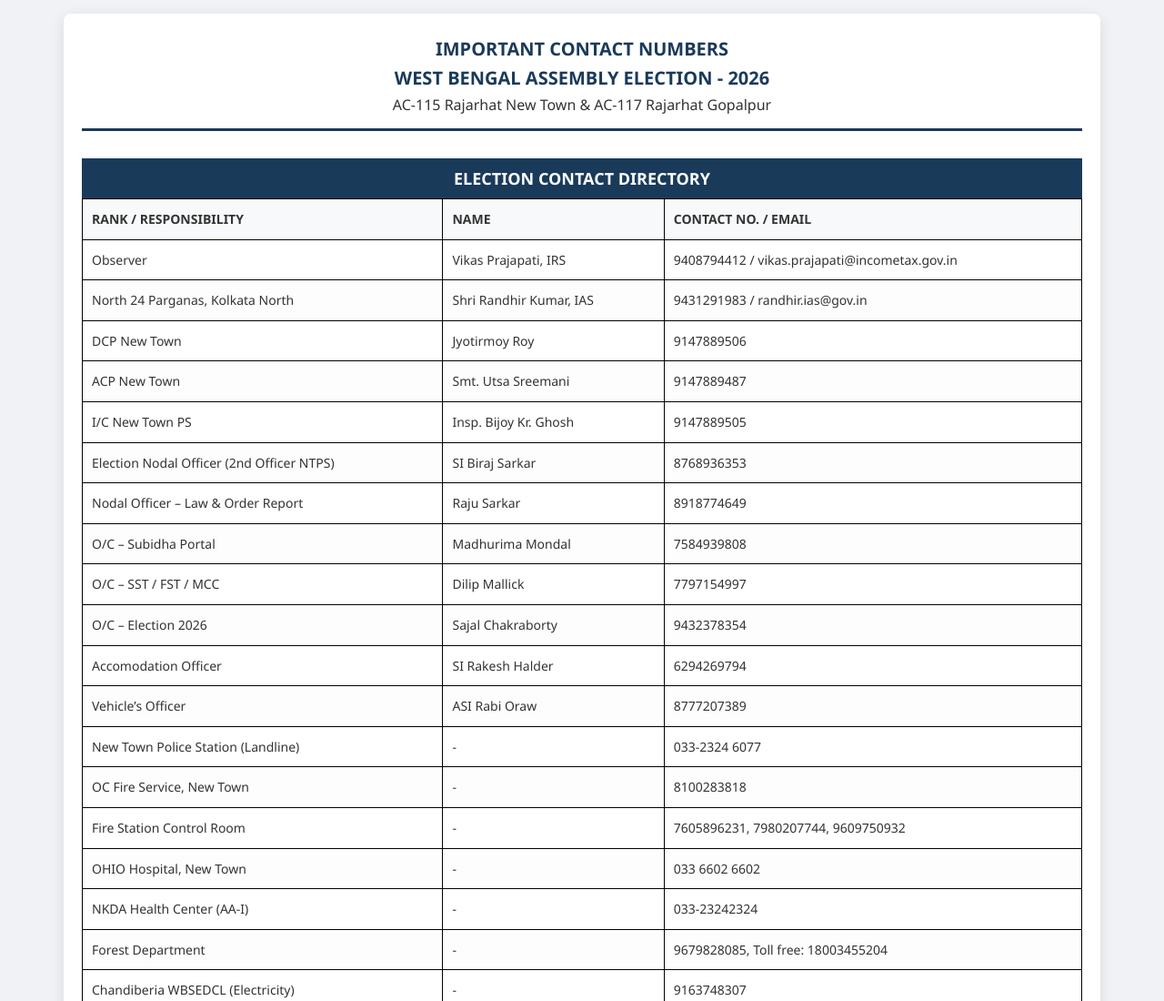
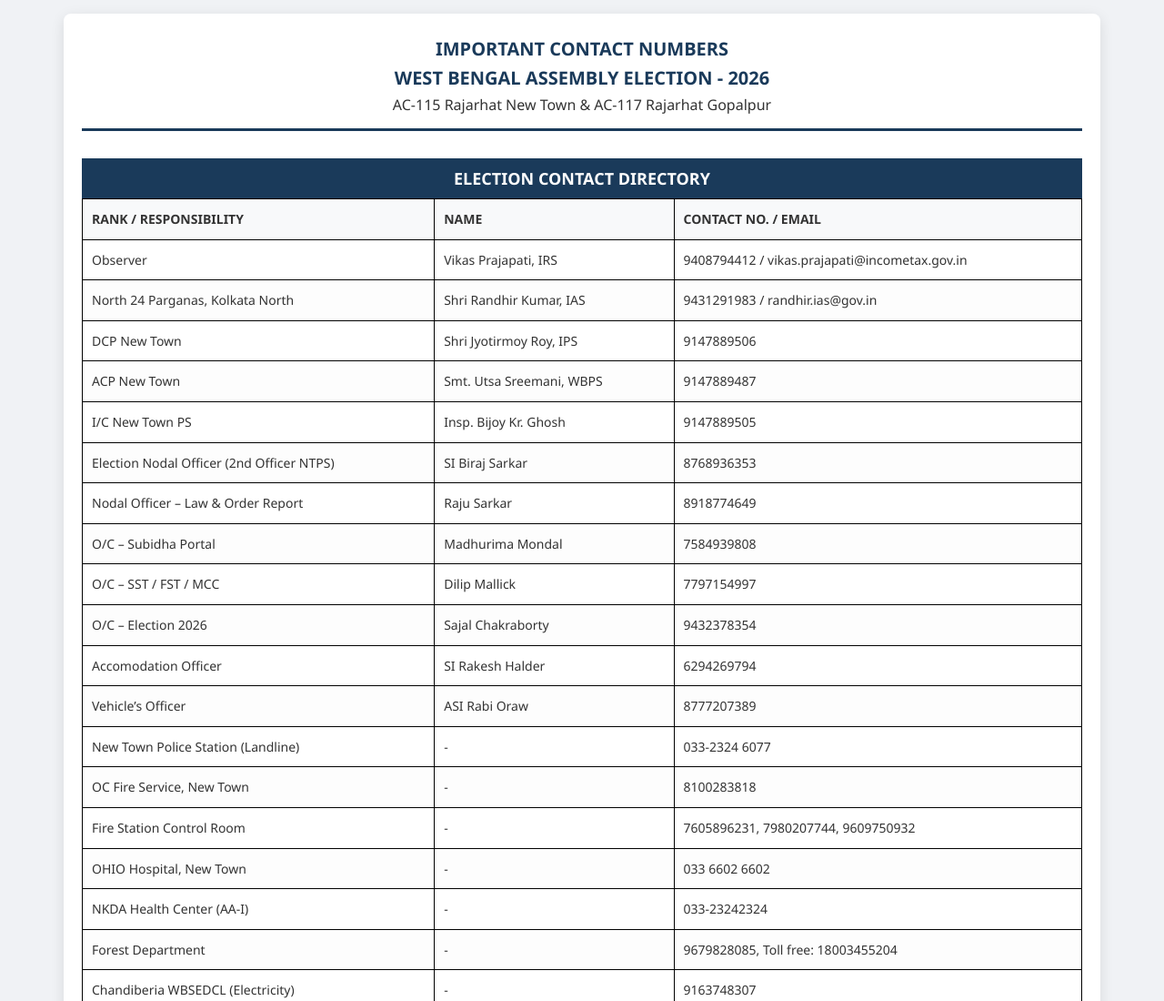
Before and after one commit to newtownps/Election-2026, a plain HTML site: page contact.html in a window 1280 px wide. Shown: the top 1100 px of the page at 91% size. Drawn offline with Linux system fonts and the light colour scheme.

Commit message:
Update contact.html

```diff
--- a/contact.html
+++ b/contact.html
@@ -142,8 +142,8 @@
             <tbody>
                 <tr><td>Observer</td><td>Vikas Prajapati, IRS</td><td class="contact-info">9408794412 / vikas.prajapati@incometax.gov.in</td></tr>
                 <tr><td>North 24 Parganas, Kolkata North</td><td>Shri Randhir Kumar, IAS</td><td class="contact-info">9431291983 / randhir.ias@gov.in</td></tr>
-                <tr><td>DCP New Town</td><td>Jyotirmoy Roy</td><td>9147889506</td></tr>
-                <tr><td>ACP New Town</td><td>Smt. Utsa Sreemani</td><td>9147889487</td></tr>
+                <tr><td>DCP New Town</td><td>Shri Jyotirmoy Roy, IPS</td><td>9147889506</td></tr>
+                <tr><td>ACP New Town</td><td>Smt. Utsa Sreemani, WBPS</td><td>9147889487</td></tr>
                 <tr><td>I/C New Town PS</td><td>Insp. Bijoy Kr. Ghosh</td><td>9147889505</td></tr>
                 <tr><td>Election Nodal Officer (2nd Officer NTPS)</td><td>SI Biraj Sarkar</td><td>8768936353</td></tr>
                 <tr><td>Nodal Officer – Law & Order Report</td><td>Raju Sarkar</td><td>8918774649</td></tr>
```
